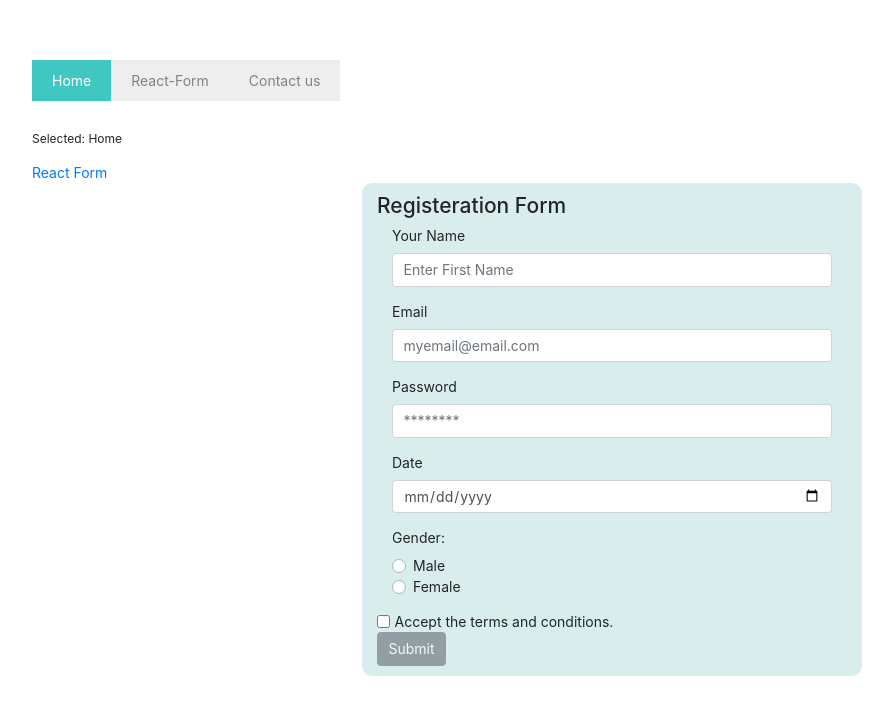
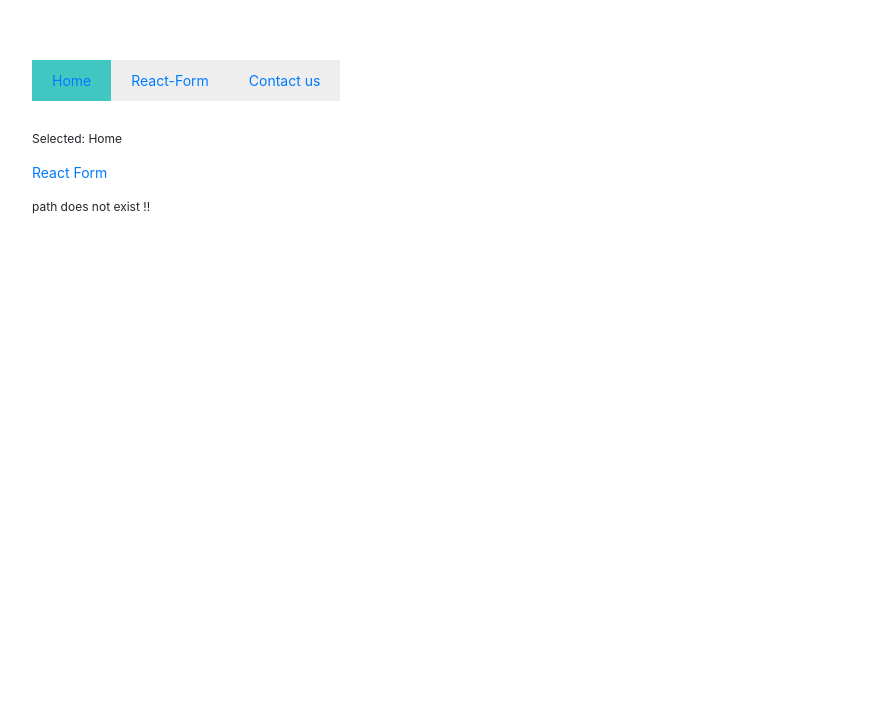
Before and after one commit to rohitatGit/React-POC, a React (Create React App) app: page /reactform in a window 1280 px wide. Shown: the top 714 px of the page, without its empty margins (28-921 px from the left). Built offline with nearby package versions, Linux system fonts and the light colour scheme.

Commit message:
committed by Aman for routing(14/01/2018)

```diff
--- a/src/components/App/App.js
+++ b/src/components/App/App.js
@@ -14,7 +14,8 @@ class App extends Component {
         <MenuExample />
           <Switch>
             <Route exact path="/" component={home} />
-            <Route path="/reactform" component={reactForm} />
+            <Route exact path="/home" component={home} />
+            <Route path="/React-Form" component={reactForm} />
             <Route component={error} />
           </Switch>
         </div>
--- a/src/components/Navbar/navbar.js
+++ b/src/components/Navbar/navbar.js
@@ -1,12 +1,12 @@
 import React, { Component } from 'react';
 import './navbar.css';
-import {NavLink} from 'react-router-dom'
+import { NavLink } from 'react-router-dom'
 
 class MenuExample extends Component {
 
-    constructor(){
+    constructor() {
         super();
-        this.state = { focused : 0 };
+        this.state = { focused: 0 };
     }
 
     clicked = (index) => {
@@ -24,14 +24,15 @@ class MenuExample extends Component {
                     if (self.state.focused == index) {
                         style = 'focused';
                     }
+                    // console.log(m)
                     // Notice the use of the bind() method. It makes the
                     // index available to the clicked function:
-                    return <li className={style} key={index} onClick={self.clicked.bind(self, index)}>{m}</li>;
+                    return <li className={style} key={index} onClick={self.clicked.bind(self, index)} ><NavLink to={m}>{m}</NavLink></li>;
 
                 })}
                 </ul>
                 <p>Selected: {items[this.state.focused]}</p>
-                <NavLink to = '/reactForm'>React Form </NavLink>
+                <NavLink to='/React-Form'>React Form </NavLink>
             </div>
         );
 
```
Also changed, not shown: src/components/React-form/react-form.js (+2 -13 lines).
